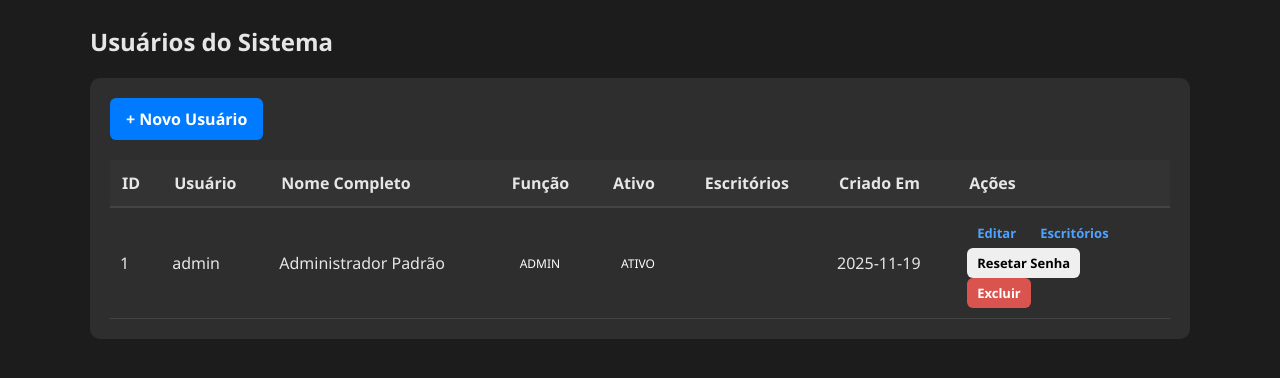
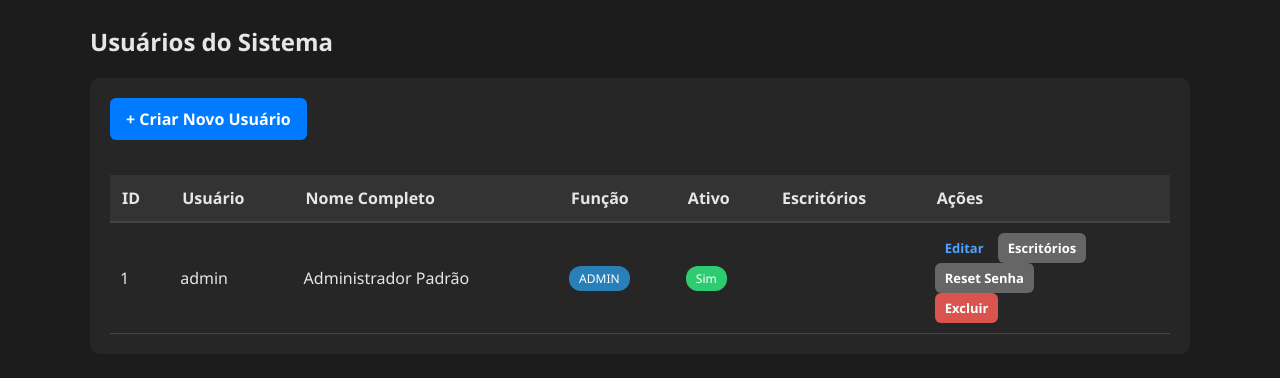
Before and after one commit to bponedev/TABELA-DE-CLIENTES, a Flask app: page /admin/users in a window 1280 px wide. Shown: the part 54-432 px from the top of the page. Run offline with Flask 3, Linux system fonts and the light colour scheme; the visitor is signed in with stand-in values (Sample User, id 1); data comes from the database, SQL or seed files in the repository.

Commit message:
Refactor admin users template for clarity and style

```diff
--- a/templates/admin_users.html
+++ b/templates/admin_users.html
@@ -3,15 +3,13 @@
 {% block content %}
 <h2>Usuários do Sistema</h2>
 
-<div class="card dark-card">
+<div class="card">
 
-    <div class="top-actions">
-        <a href="{{ url_for('admin_users_create') }}" class="btn-primary">
-            + Novo Usuário
-        </a>
-    </div>
+    <a href="{{ url_for('admin_users_create') }}" class="btn-primary" style="margin-bottom: 15px;">
+        + Criar Novo Usuário
+    </a>
 
-    <table class="main-table">
+    <table>
         <thead>
             <tr>
                 <th>ID</th>
@@ -20,7 +18,6 @@
                 <th>Função</th>
                 <th>Ativo</th>
                 <th>Escritórios</th>
-                <th>Criado Em</th>
                 <th>Ações</th>
             </tr>
         </thead>
@@ -32,64 +29,53 @@
                 <td>{{ u.username }}</td>
                 <td>{{ u.full_name }}</td>
 
-                <!-- ROLE -->
                 <td>
-                    <span class="badge badge-role">{{ u.role }}</span>
+                    <span class="badge badge-owner">{{ u.role }}</span>
                 </td>
 
-                <!-- STATUS -->
                 <td>
                     {% if u.active == 1 %}
-                        <span class="badge badge-active">ATIVO</span>
+                        <span class="badge" style="background:#2ecc71;">Sim</span>
                     {% else %}
-                        <span class="badge badge-inactive">INATIVO</span>
+                        <span class="badge" style="background:#e74c3c;">Não</span>
                     {% endif %}
                 </td>
 
-                <!-- ESCRITÓRIOS -->
                 <td>
-                    {% for off in u.offices %}
-                        <span class="badge badge-office">{{ off }}</span>
+                    {% for o in u.offices %}
+                        <span class="badge badge-office">{{ o }}</span>
                     {% endfor %}
                 </td>
 
-                <td>{{ u.created_at[:10] }}</td>
+                <td>
+                    <a href="{{ url_for('admin_users_edit', user_id=u.id) }}" class="btn-small">Editar</a>
 
-                <!-- AÇÕES -->
-                <td class="actions">
-
-                    <a class="btn-small"
-                       href="{{ url_for('admin_users_edit', user_id=u.id) }}">
-                        Editar
-                    </a>
-
-                    <a class="btn-small"
-                       href="{{ url_for('admin_users_offices', user_id=u.id) }}">
+                    <a href="{{ url_for('admin_users_offices', user_id=u.id) }}" class="btn-small btn-secondary">
                         Escritórios
                     </a>
 
                     <!-- RESET PASSWORD -->
                     <form action="{{ url_for('admin_users_reset_password', user_id=u.id) }}"
-                          method="POST" class="inline">
-                        <input type="hidden" name="new_password"
-                               value="123456">
-                        <button class="btn-small btn-warning"
-                                onclick="return confirm('Redefinir senha para 123456?')">
-                            Resetar Senha
+                          method="POST"
+                          class="inline">
+                        <input type="hidden" name="new_password" value="123456">
+                        <button class="btn-small btn-secondary"
+                                onclick="return confirm('Redefinir senha para 123456?');">
+                            Reset Senha
                         </button>
                     </form>
 
                     <!-- DELETE -->
                     <form action="{{ url_for('admin_users_delete', user_id=u.id) }}"
-                          method="POST" class="inline">
+                          method="POST"
+                          class="inline">
                         <button class="btn-small btn-danger"
-                                onclick="return confirm('Excluir este usuário?')">
+                                onclick="return confirm('Excluir usuário permanentemente?');">
                             Excluir
                         </button>
                     </form>
 
                 </td>
-
             </tr>
             {% endfor %}
         </tbody>
```
